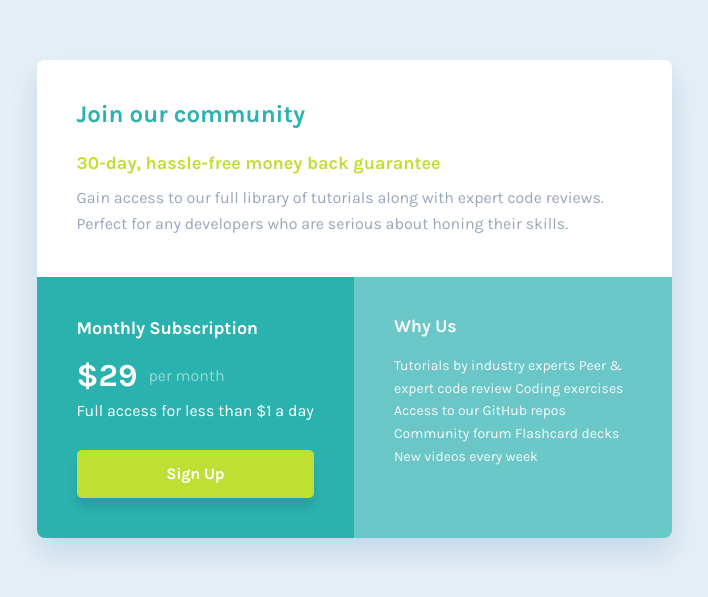
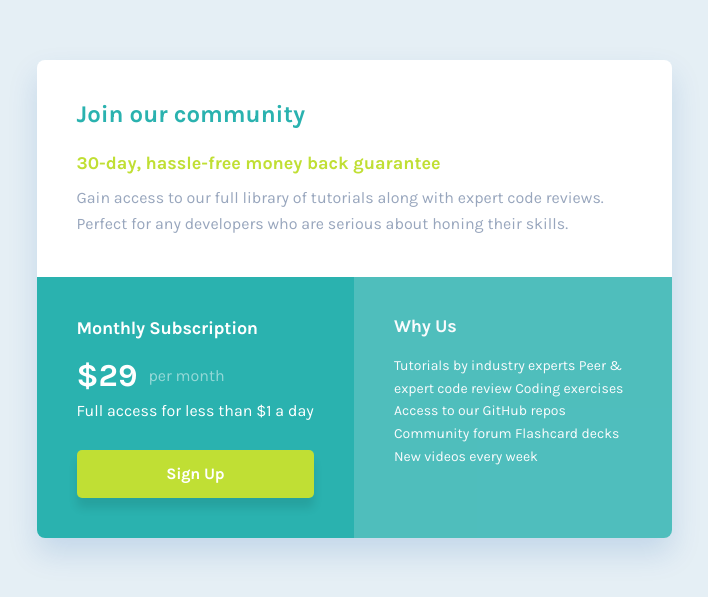
Before and after one commit to hector1234567/fm-single-price-grid-component, a plain HTML site: page index.html in a window 1280 px wide. Shown: the part 101-698 px from the top of the page, without its empty margins (286-994 px from the left). Drawn offline with Linux system fonts and the light colour scheme.

Commit message:
fix opacity

```diff
--- a/style.css
+++ b/style.css
@@ -139,7 +139,7 @@ body {
   font-size: 1.4rem;
   line-height: 142.857%;
   background-color: var(--Cyan);
-  opacity: 0.65;
+  opacity: 0.8;
 }
 
 @media screen and (max-width: 635px) {
```
